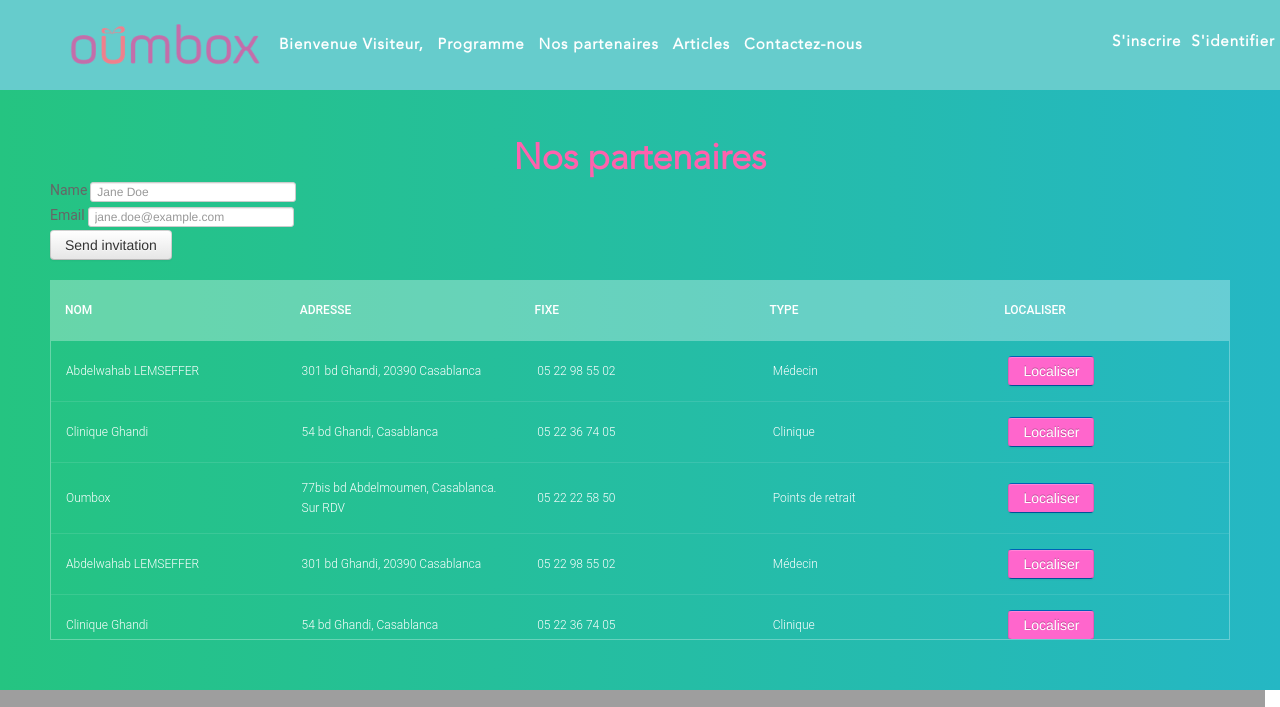
After one commit to AbdeladimLAAROUA/OumRose, a PHP site: page /partenaires.php in a window 1280 px wide. The commit adds this page. Shown: the top 707 px of the page. Run offline with PHP 8.4, Linux system fonts and the light colour scheme; lists and menus that the app fills with data are empty; some libraries are stand-ins or nearby versions; grey boxes are pictures that could not be loaded.

Commit message:
page des partenaires

```diff
--- a/assets/css/blogStyle.css
+++ b/assets/css/blogStyle.css
@@ -271,7 +271,7 @@ figure.effect-layla:hover figcaption::after, figure.effect-layla:hover h2, figur
 .contact_form input[type="submit"]{border:medium none; color:#fff; height:35px; padding:5px 10px; -webkit-transition:all 0.5s; -o-transition:all 0.5s; transition:all 0.5s}
 .contact_form input[type="submit"]:hover{border:1px solid #d083cf}
 .catBlogDescrition{height: 100px;}
-#contentSection .content{line-height: 2;}
+#contentSection .content{line-height: 2;padding: 0px 80px;}
 #contentSection h2{text-align: center;margin: 20px 0px;}
 #contentSection ul{list-style: inherit !important;}
 #contentSection p, #contentSection li {font-size: 17px;font-family: "avenir" !important;}
--- a/blog/header.php
+++ b/blog/header.php
@@ -145,7 +145,7 @@
 
 				</li>
 				<li class="activee">
-					<a href="#">Nos partenaires</a>
+					<a href="partenaires.php">Nos partenaires</a>
 				</li>
 				<li class="activee">
 					<a href="#">Articles</a>
--- /dev/null
+++ b/css/partenaires.css
@@ -0,0 +1 @@
+html,body,div,span,applet,object,iframe,h1,h2,h3,h4,h5,h6,p,blockquote,pre,a,abbr,acronym,address,big,cite,code,del,dfn,em,img,ins,kbd,q,s,samp,small,strike,strong,sub,sup,tt,var,b,u,i,center,dl,dt,dd,ol,ul,li,fieldset,form,label,legend,table,caption,tbody,tfoot,thead,tr,th,td,article,aside,canvas,details,embed,figure,figcaption,footer,header,hgroup,menu,nav,output,ruby,section,summary,time,mark,audio,video{margin:0;padding:0;border:0;font-size:100%;font:inherit;vertical-align:baseline}article,aside,details,figcaption,figure,footer,header,hgroup,menu,nav,section{display:block}body{line-height:1}ol,ul{list-style:none}blockquote,q{quotes:none}blockquote:before,blockquote:after,q:before,q:after{content:'';content:none}table{border-collapse:collapse;border-spacing:0}
--- a/header.php
+++ b/header.php
@@ -145,7 +145,7 @@
 
 				</li>
 				<li class="activee">
-					<a href="#">Nos partenaires</a>
+					<a href="partenaires.php">Nos partenaires</a>
 				</li>
 				<li class="activee">
 					<a href="blog.php">Articles</a>
--- /dev/null
+++ b/partenaires.php
@@ -0,0 +1,281 @@
+<!DOCTYPE html>
+<html>
+<head>
+<meta charset="utf-8"/>
+<style>
+
+
+        <style>
+
+  h1{
+    font-size: 30px;
+    color: #fff;
+    text-transform: uppercase;
+    font-weight: 300;
+    text-align: center;
+    margin-bottom: 15px;
+  }
+  table{
+    width:100%;
+    table-layout: fixed;
+  }
+  .tbl-header{
+    background-color: rgba(255,255,255,0.3);
+   }
+  .tbl-content{
+    height:300px;
+    overflow-x:auto;
+    margin-top: 0px;
+    border: 1px solid rgba(255,255,255,0.3);
+  }
+  th{
+    padding: 20px 15px;
+    text-align: left;
+    font-weight: 500;
+    font-size: 12px;
+    color: #fff;
+    text-transform: uppercase;
+  }
+  td{
+    padding: 15px;
+    text-align: left;
+    vertical-align:middle;
+    font-weight: 300;
+    font-size: 12px;
+    color: #fff;
+    border-bottom: solid 1px rgba(255,255,255,0.1);
+  }
+
+
+  /* demo styles */
+
+
+  body section{
+    background: -webkit-linear-gradient(left, #25c481, #25b7c4);
+    background: linear-gradient(to right, #25c481, #25b7c4);
+    font-family: 'Roboto', sans-serif;
+  }
+  section{
+    padding: 50px;
+  }
+
+
+
+
+  /* for custom scrollbar for webkit browser*/
+
+  ::-webkit-scrollbar {
+      width: 6px;
+  }
+  ::-webkit-scrollbar-track {
+      -webkit-box-shadow: inset 0 0 6px rgba(0,0,0,0.3);
+  }
+  ::-webkit-scrollbar-thumb {
+      -webkit-box-shadow: inset 0 0 6px rgba(0,0,0,0.3);
+  }
+</style>
+
+  <link rel="stylesheet" type="text/css" href="css/component.css" />
+  <link href="css/bootstrap.css" rel="stylesheet">
+  <link href="css/bootstrap-responsive.css" rel="stylesheet">
+  <link href="css/style.css" rel="stylesheet">
+
+  <!-- header -->
+  <link rel="stylesheet" type="text/css" href="css/header.css">
+
+
+</head>
+<body>
+
+<?php include('header.php'); ?>
+
+<section>
+
+  <!--for demo wrap-->
+  <h1 style="text-align:center;">Nos partenaires</h1>
+
+  <form class="form-inline">
+    <div class="form-group">
+      <label for="exampleInputName2">Name</label>
+      <input type="text" class="form-control" id="exampleInputName2" placeholder="Jane Doe">
+    </div>
+    <div class="form-group">
+      <label for="exampleInputEmail2">Email</label>
+      <input type="email" class="form-control" id="exampleInputEmail2" placeholder="jane.doe@example.com">
+    </div>
+    <button type="submit" class="btn btn-default">Send invitation</button>
+  </form>
+
+  <div class="tbl-header" style="padding-right: 6px;">
+    <table cellpadding="0" cellspacing="0" border="0">
+      <thead>
+        <tr>
+          <th>Nom</th>
+          <th>Adresse</th>
+          <th>Fixe</th>
+          <th>Type</th>
+          <th>Localiser</th>
+        </tr>
+      </thead>
+    </table>
+  </div>
+  <div class="tbl-content">
+    <table cellpadding="0" cellspacing="0" border="0" id="myTable">
+      <tbody>
+        <tr>
+          <td>Abdelwahab LEMSEFFER</td>
+          <td>301 bd Ghandi, 20390 Casablanca</td>
+          <td>05 22 98 55 02</td>
+          <td>Médecin</td>
+          <td><button type="button" class="btn btn-primary">Localiser</button></td>
+        </tr>
+        <tr>
+          <td>Clinique Ghandi</td>
+          <td>54 bd Ghandi, Casablanca</td>
+          <td>05 22 36 74 05</td>
+          <td>Clinique</td>
+          <td><button type="button" class="btn btn-primary">Localiser</button></td>
+        </tr>
+        <tr>
+          <td>Oumbox</td>
+          <td>77bis bd Abdelmoumen, Casablanca. Sur RDV</td>
+          <td>05 22 22 58 50</td>
+          <td>Points de retrait</td>
+          <td><button type="button" class="btn btn-primary">Localiser</button></td>
+        </tr> <tr>
+          <td>Abdelwahab LEMSEFFER</td>
+          <td>301 bd Ghandi, 20390 Casablanca</td>
+          <td>05 22 98 55 02</td>
+          <td>Médecin</td>
+          <td><button type="button" class="btn btn-primary">Localiser</button></td>
+        </tr>
+        <tr>
+          <td>Clinique Ghandi</td>
+          <td>54 bd Ghandi, Casablanca</td>
+          <td>05 22 36 74 05</td>
+          <td>Clinique</td>
+          <td><button type="button" class="btn btn-primary">Localiser</button></td>
+        </tr>
+        <tr>
+          <td>Oumbox</td>
+          <td>77bis bd Abdelmoumen, Casablanca. Sur RDV</td>
+          <td>05 22 22 58 50</td>
+          <td>Points de retrait</td>
+          <td><button type="button" class="btn btn-primary">Localiser</button></td>
+        </tr> <tr>
+          <td>Abdelwahab LEMSEFFER</td>
+          <td>301 bd Ghandi, 20390 Casablanca</td>
+          <td>05 22 98 55 02</td>
+          <td>Médecin</td>
+          <td><button type="button" class="btn btn-primary">Localiser</button></td>
+        </tr>
+        <tr>
+          <td>Clinique Ghandi</td>
+          <td>54 bd Ghandi, Casablanca</td>
+          <td>05 22 36 74 05</td>
+          <td>Clinique</td>
+          <td><button type="button" class="btn btn-primary">Localiser</button></td>
+        </tr>
+        <tr>
+          <td>Oumbox</td>
+          <td>77bis bd Abdelmoumen, Casablanca. Sur RDV</td>
+          <td>05 22 22 58 50</td>
+          <td>Points de retrait</td>
+          <td><button type="button" class="btn btn-primary">Localiser</button></td>
+        </tr> <tr>
+          <td>Abdelwahab LEMSEFFER</td>
+          <td>301 bd Ghandi, 20390 Casablanca</td>
+          <td>05 22 98 55 02</td>
+          <td>Médecin</td>
+          <td><button type="button" class="btn btn-primary">Localiser</button></td>
+        </tr>
+        <tr>
+          <td>Clinique Ghandi</td>
+          <td>54 bd Ghandi, Casablanca</td>
+          <td>05 22 36 74 05</td>
+          <td>Clinique</td>
+          <td><button type="button" class="btn btn-primary">Localiser</button></td>
+        </tr>
+        <tr>
+          <td>Oumbox</td>
+          <td>77bis bd Abdelmoumen, Casablanca. Sur RDV</td>
+          <td>05 22 22 58 50</td>
+          <td>Points de retrait</td>
+          <td><button type="button" class="btn btn-primary">Localiser</button></td>
+        </tr> <tr>
+          <td>Abdelwahab LEMSEFFER</td>
+          <td>301 bd Ghandi, 20390 Casablanca</td>
+          <td>05 22 98 55 02</td>
+          <td>Médecin</td>
+          <td><button type="button" class="btn btn-primary">Localiser</button></td>
+        </tr>
+        <tr>
+          <td>Clinique Ghandi</td>
+          <td>54 bd Ghandi, Casablanca</td>
+          <td>05 22 36 74 05</td>
+          <td>Clinique</td>
+          <td><button type="button" class="btn btn-primary">Localiser</button></td>
+        </tr>
+        <tr>
+          <td>Oumbox</td>
+          <td>77bis bd Abdelmoumen, Casablanca. Sur RDV</td>
+          <td>05 22 22 58 50</td>
+          <td>Points de retrait</td>
+          <td><button type="button" class="btn btn-primary">Localiser</button></td>
+        </tr> <tr>
+          <td>Abdelwahab LEMSEFFER</td>
+          <td>301 bd Ghandi, 20390 Casablanca</td>
+          <td>05 22 98 55 02</td>
+          <td>Médecin</td>
+          <td><button type="button" class="btn btn-primary">Localiser</button></td>
+        </tr>
+        <tr>
+          <td>Clinique Ghandi</td>
+          <td>54 bd Ghandi, Casablanca</td>
+          <td>05 22 36 74 05</td>
+          <td>Clinique</td>
+          <td><button type="button" class="btn btn-primary">Localiser</button></td>
+        </tr>
+        <tr>
+          <td>Oumbox</td>
+          <td>77bis bd Abdelmoumen, Casablanca. Sur RDV</td>
+          <td>05 22 22 58 50</td>
+          <td>Points de retrait</td>
+          <td><button type="button" class="btn btn-primary">Localiser</button></td>
+        </tr>
+
+      </tbody>
+    </table>
+  </div>
+</section>
+
+
+
+<div class="row">
+  <div><iframe class="col-md-12"  height="500px" frameborder="0" scrolling="yes" marginheight="0" marginwidth="0" src="https://www.google.com/maps/embed?pb=!1m18!1m12!1m3!1d830.9964799260239!2d-7.625237066526706!3d33.57971483992227!2m3!1f0!2f0!3f0!3m2!1i1024!2i768!4f13.1!3m3!1m2!1s0xda7d2b11a0f11d5%3A0x1ca6d976ea310f70!2sOUMBOX!5e0!3m2!1sfr!2sfr!4v1492113064260"></iframe></div>
+</div>
+
+
+<?php include('footer.php'); ?>
+<script>
+function myFunction() {
+  var input, filter, table, tr, td, i;
+  input = document.getElementById("myInput");
+  filter = input.value.toUpperCase();
+  table = document.getElementById("myTable");
+  tr = table.getElementsByTagName("tr");
+  for (i = 0; i < tr.length; i++) {
+    td = tr[i].getElementsByTagName("td")[0];
+    if (td) {
+      if (td.innerHTML.toUpperCase().indexOf(filter) > -1) {
+        tr[i].style.display = "";
+      } else {
+        tr[i].style.display = "none";
+      }
+    }
+  }
+}
+</script>
+
+</body>
+</html>
```
Also changed, not shown: blog.php (+4 -5 lines), index.php (+11 -7 lines), test.php (+52 -2 lines).
